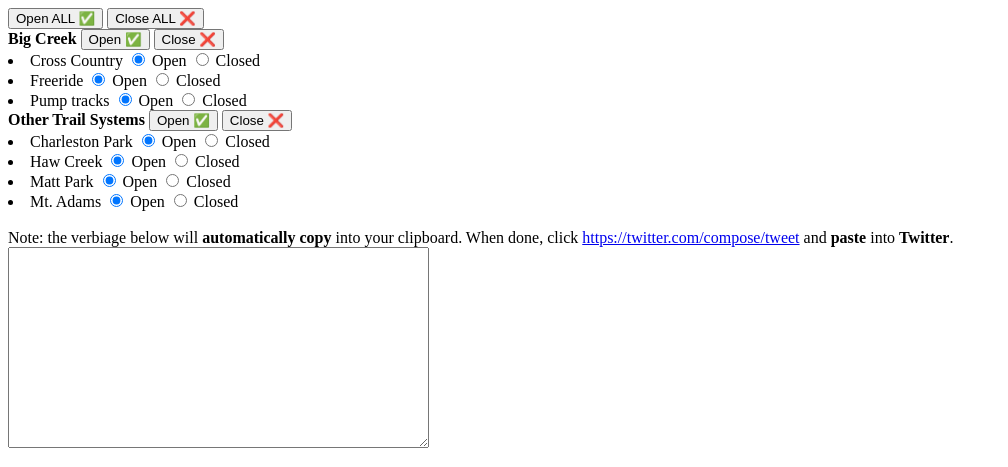
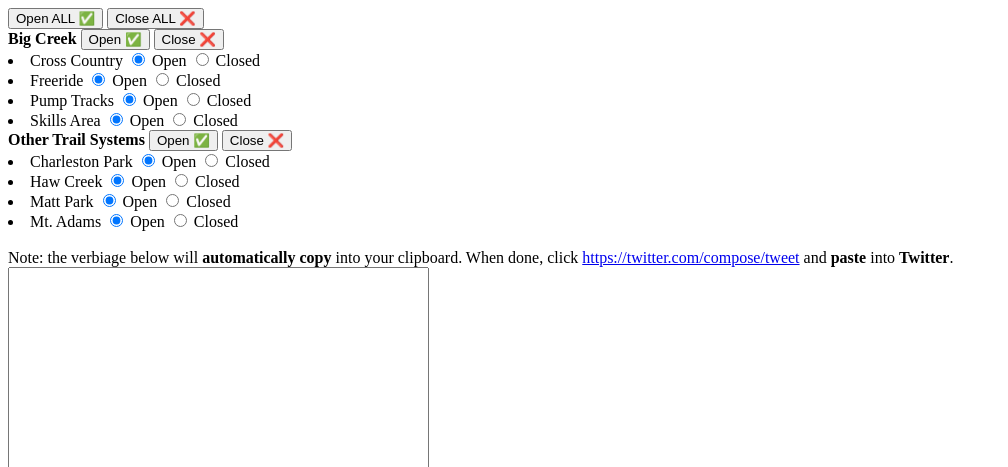
Before and after one commit to mikeyoung13/mikeyoung13.github.io, a plain HTML site: page trail-status-generator/index.html in a window 1280 px wide. Shown: the top 467 px of the page, without its empty margins (0-1008 px from the left). Drawn offline with nearby package versions, Linux system fonts and the light colour scheme.

Commit message:
add new skills area (allong with NEW indicator

```diff
--- a/trail-status-generator/index.html
+++ b/trail-status-generator/index.html
@@ -29,11 +29,18 @@
         <label for="freeride_c">Closed</label>
     </li>
     <li>
-        Pump tracks
+        Pump Tracks
         <input type="radio" id="pump_tracks_o" name="pump_tracks" checked="checked" value="O">
         <label for="pump_tracks_o">Open</label>
         <input type="radio" id="pump_tracks_c" name="pump_tracks" value="C">
         <label for="pump_tracks_c">Closed</label>
+    </li>
+    <li>
+        Skills Area
+        <input type="radio" id="skills_area_o" name="skills_area" checked="checked" value="O">
+        <label for="skills_area_o">Open</label>
+        <input type="radio" id="skills_area_c" name="skills_area" value="C">
+        <label for="skills_area_c">Closed</label>
     </li>
 
     <b>Other Trail Systems</b>
@@ -72,7 +79,7 @@
         <a href="https://twitter.com/compose/tweet" target="_blank">https://twitter.com/compose/tweet</a>
         and <b>paste</b> into <b>Twitter</b>.
     </div>
-    <textarea id="verbiage" rows="13" cols="50">
+    <textarea id="verbiage" rows="14" cols="50">
     </textarea>
 </form>
 
@@ -115,6 +122,7 @@
         var cross_country = $("input[name='cross_country']:checked").val();
         var freeride = $("input[name='freeride']:checked").val();
         var pump_tracks = $("input[name='pump_tracks']:checked").val();
+        var skills_area = $("input[name='skills_area']:checked").val();
         var charleston = $("input[name='charleston']:checked").val();
         var haw_creek = $("input[name='haw_creek']:checked").val();
         var matt_park = $("input[name='matt_park']:checked").val();
@@ -127,6 +135,7 @@
         verbiage += formatLine("Cross Country", cross_country);
         verbiage += formatLine("Freeride", freeride);
         verbiage += formatLine("Pump Tracks", pump_tracks);
+        verbiage += formatLine("Skills Area(\u2B50NEW!\u2B50)", skills_area);
         verbiage += "\n";
         verbiage += "Other Trail Systems";
         verbiage += formatLine("Charleston Park", charleston);
@@ -162,6 +171,7 @@
             $("#cross_country_o").prop("checked", true);
             $("#freeride_o").prop("checked", true);
             $("#pump_tracks_o").prop("checked", true);
+            $("#skills_area_o").prop("checked", true);
             $("#charleston_o").prop("checked", true);
             $("#haw_creek_o").prop("checked", true);
             $("#matt_park_o").prop("checked", true);
@@ -173,6 +183,7 @@
             $("#cross_country_o").prop("checked", true);
             $("#freeride_o").prop("checked", true);
             $("#pump_tracks_o").prop("checked", true);
+            $("#skills_area_o").prop("checked", true);
             generateVerbiage();
         });
 
@@ -180,6 +191,7 @@
             $("#cross_country_c").prop("checked", true);
             $("#freeride_c").prop("checked", true);
             $("#pump_tracks_c").prop("checked", true);
+            $("#skills_area_c").prop("checked", true);
             $("#charleston_c").prop("checked", true);
             $("#haw_creek_c").prop("checked", true);
             $("#matt_park_c").prop("checked", true);
@@ -191,6 +203,7 @@
             $("#cross_country_c").prop("checked", true);
             $("#freeride_c").prop("checked", true);
             $("#pump_tracks_c").prop("checked", true);
+            $("#skills_area_c").prop("checked", true);
             generateVerbiage();
         });
 
```
